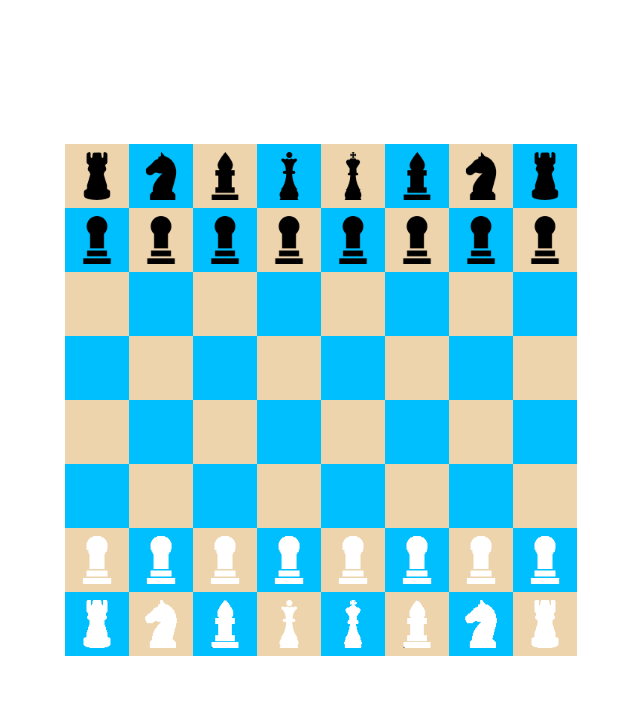
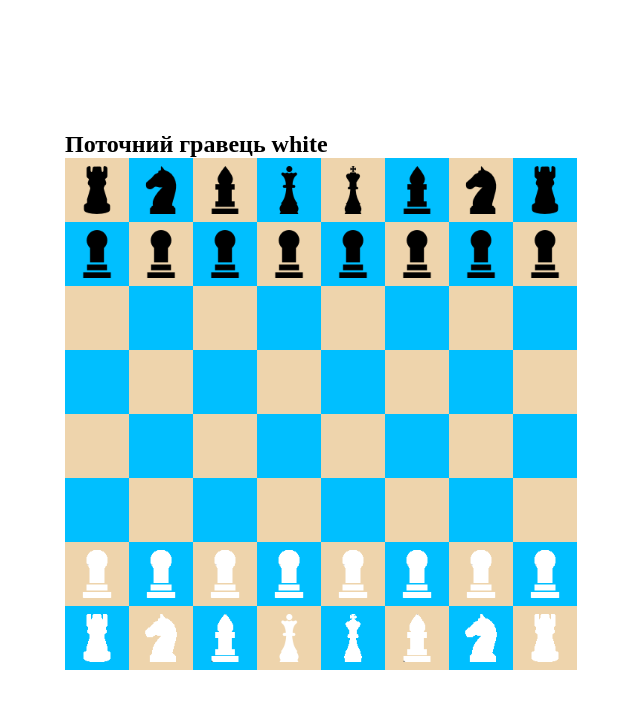
Before and after one commit to FifthLord/5_chess_react_ts_oop, a React (Create React App) app: page / in a window 1280 px wide. Shown: the top 708 px of the page, without its empty margins (319-959 px from the left). Built offline with nearby package versions, Linux system fonts and the light colour scheme.

Commit message:
add swap player logic

```diff
--- a/src/App.tsx
+++ b/src/App.tsx
@@ -3,12 +3,18 @@
 import './App.css';
 import BoardComponent from './components/BoardComponent';
 import { Board } from './models/Board';
+import { Colors } from './models/Colors';
+import { Player } from './models/Player';
 
 const App = () => {
    const [board, setBoard] = useState(new Board())
+   const [whitePlayer, setWhitePlayer] = useState(new Player(Colors.WHITE))
+   const [blackPlayer, setBlackPlayer] = useState(new Player(Colors.BLACK))
+   const [currentPlayer, setCurrentPlayer] = useState<Player | null>(null)
 
    useEffect(() => {
       restart()
+      setCurrentPlayer(whitePlayer)
    }, [])
 
    function restart() {
@@ -18,12 +24,20 @@
       setBoard(newBoard)
    }
 
+   function swapPlayer() {
+      setCurrentPlayer(currentPlayer?.color === Colors.WHITE
+         ? blackPlayer
+         : whitePlayer)
+   }
+
 
    return (
       <div className="app">
          <BoardComponent
             board={board}
             setBoard={setBoard}
+            currentPlayer={currentPlayer}
+            swapPlayer={swapPlayer}
          />
       </div>
    );
--- a/src/components/BoardComponent.tsx
+++ b/src/components/BoardComponent.tsx
@@ -3,6 +3,7 @@
 import { useEffect } from "react";
 import { Board } from "../models/Board";
 import { Cell } from "../models/Cell";
+import { Player } from "../models/Player";
 import CellComponent from "./CellComponent";
 
 
@@ -11,19 +12,24 @@
 interface BoardProps {
    board: Board;
    setBoard: (board: Board) => void;
+   currentPlayer: Player | null;
+   swapPlayer: () => void;
 }
 
 
 
-const BoardComponent: FC<BoardProps> = ({ board, setBoard }) => {
+const BoardComponent: FC<BoardProps> = ({ board, setBoard, currentPlayer, swapPlayer }) => {
    const [selectedCell, setSelectedCell] = useState<Cell | null>(null);
 
    function click(cell: Cell) {
       if (selectedCell && selectedCell !== cell && selectedCell.figure?.canMove(cell)) {
          selectedCell.moveFigure(cell);
+         swapPlayer();
          setSelectedCell(null);
       } else {
+         if (cell.figure?.color === currentPlayer?.color) {
             setSelectedCell(cell);
+         }
       }
    };
 
@@ -42,6 +48,8 @@
    }
 
    return (
+      <div>
+         <h2>Поточний гравець {currentPlayer?.color}</h2>
          <div className='board'>
             {board.cells.map((row, index) =>
                <React.Fragment key={index}>
@@ -56,6 +64,8 @@
                </React.Fragment>
             )}
          </div>
+      </div>
+
    );
 }
 
--- a/src/models/Player.ts
+++ b/src/models/Player.ts
@@ -1,5 +1,9 @@
-
+import { Colors } from "./Colors";
 
 export class Player {
+   color: Colors;
 
+   constructor(color: Colors) {
+      this.color = color;
+   }
 }
```
Lines whose indentation alone changed are shown as unchanged.
